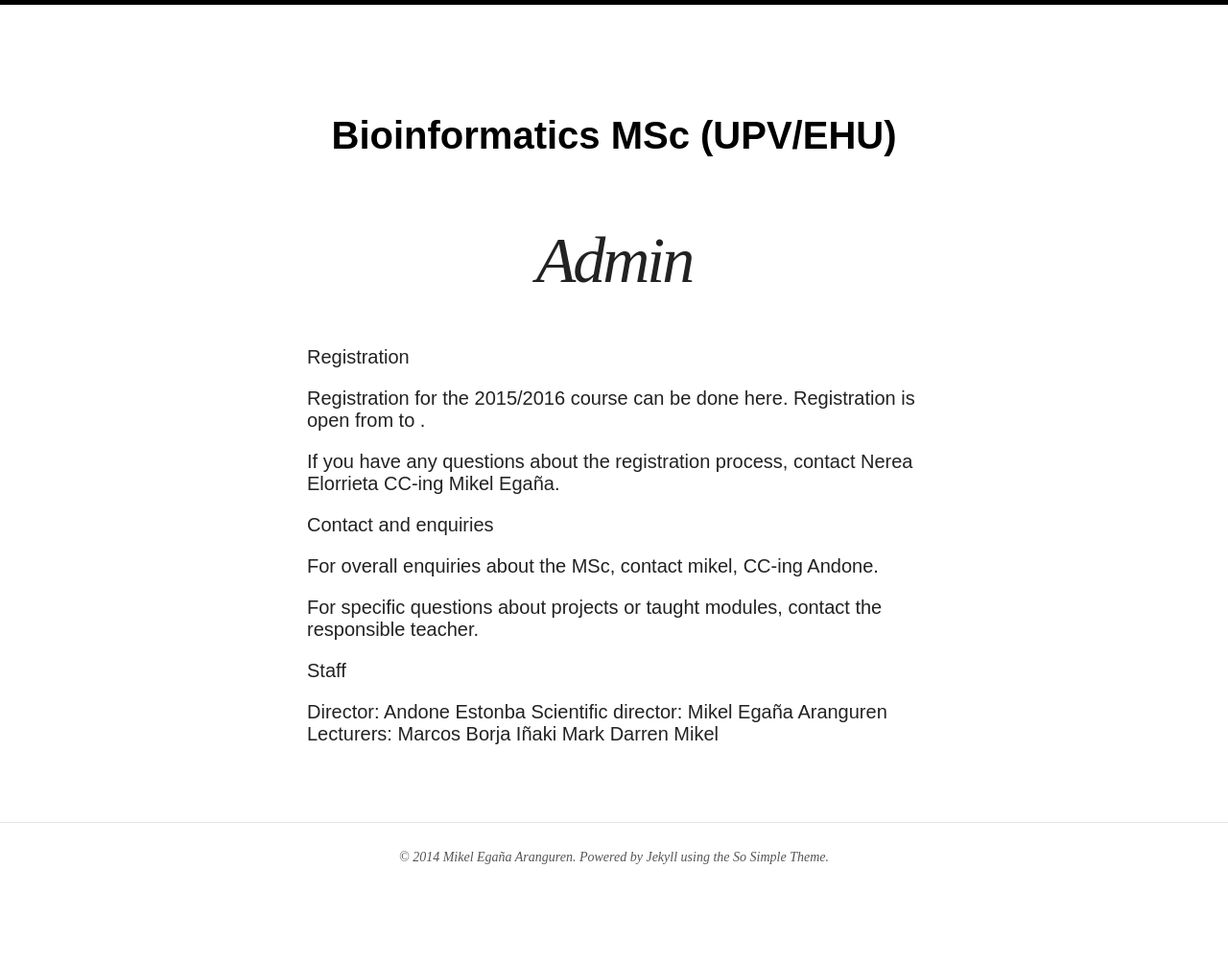
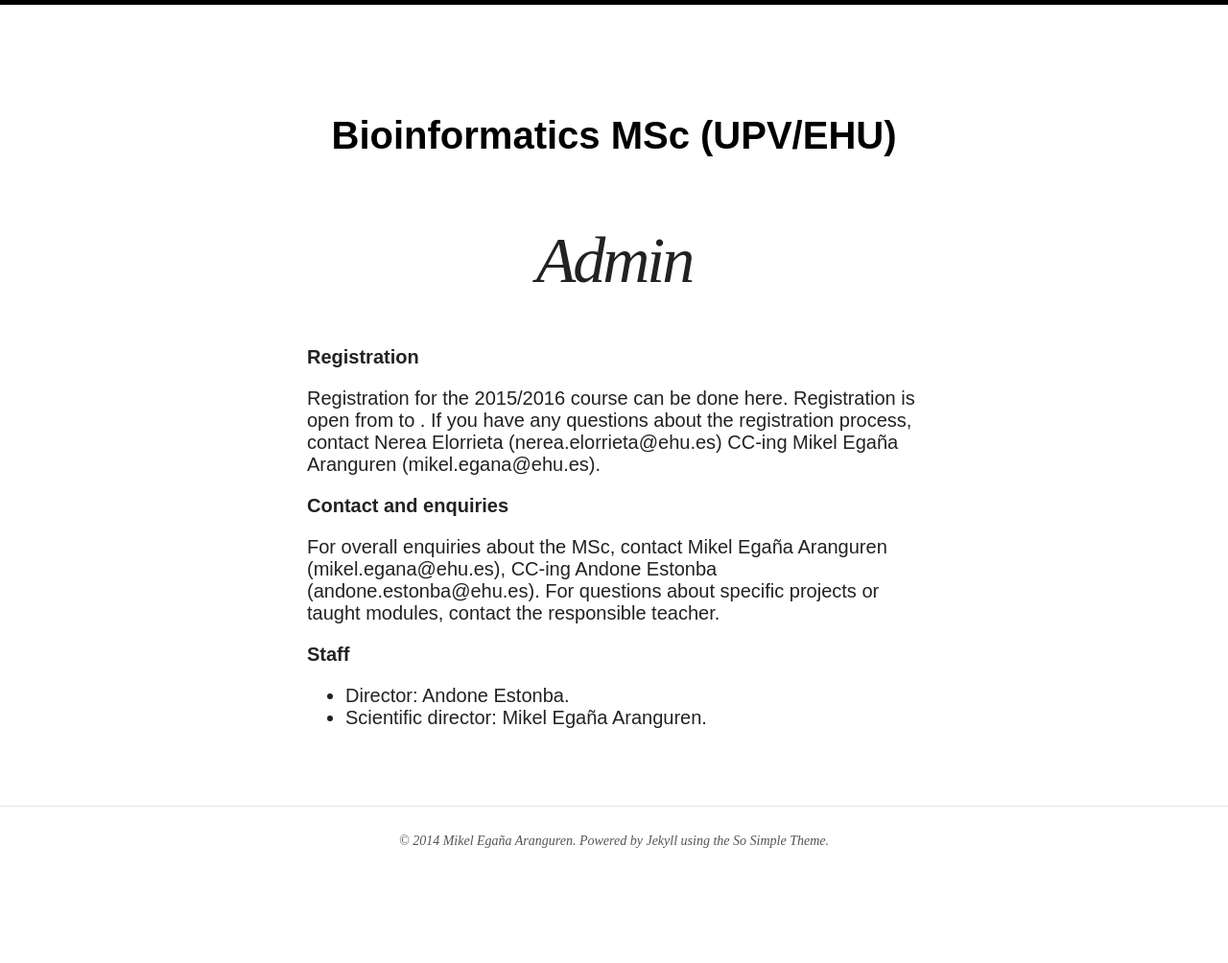
Before and after one commit to mikel-egana-aranguren/EHU-MSc-Bioinformatics, a Jekyll site: the page built from admin.md, in a window 1280 px wide. Shown: the whole page at 96% size. Built offline with Jekyll 4.4.1, drawn with Linux system fonts in a browser that asks for light colours; nearby versions of some CDN libraries.

```diff
--- a/_config.yml
+++ b/_config.yml
@@ -5,8 +5,8 @@ disqus_shortname:
 # search:           true
 # Change url to your domain. Leave localhost server or blank when working locally.
 # You don't need to specify the protocol if you want it available on http and https. Example: //localhost:4000
-# url:              http://mikel-egana-aranguren.github.io/EHU-MSc-Bioinformatics/
-url:            //localhost:4000
+url:              http://mikel-egana-aranguren.github.io/EHU-MSc-Bioinformatics/
+# url:            //localhost:4000
 
 # Owner/author information
 owner:
--- a/admin.md
+++ b/admin.md
@@ -11,26 +11,15 @@ image:
 share:
 ---
 
-Registration
+**Registration**
 
-Registration for the 2015/2016 course can be done here. Registration is open from to .
+Registration for the 2015/2016 course can be done here. Registration is open from to . If you have any questions about the registration process, contact Nerea Elorrieta (nerea.elorrieta@ehu.es) CC-ing Mikel Egaña Aranguren (mikel.egana@ehu.es).
 
-If you have any questions about the registration process, contact Nerea Elorrieta CC-ing Mikel Egaña.
+**Contact and enquiries**
 
-Contact and enquiries
+For overall enquiries about the MSc, contact Mikel Egaña Aranguren (mikel.egana@ehu.es), CC-ing Andone Estonba (andone.estonba@ehu.es). For questions about specific projects or taught modules, contact the responsible teacher.
 
-For overall enquiries about the MSc, contact mikel, CC-ing Andone.
+**Staff**
 
-For specific questions about projects or taught modules, contact the responsible teacher.
-
-Staff
-
-Director: Andone Estonba
-Scientific director: Mikel Egaña Aranguren
-Lecturers:
-Marcos
-Borja
-Iñaki
-Mark
-Darren
-Mikel
+* Director: Andone Estonba.
+* Scientific director: Mikel Egaña Aranguren.
```
Also changed, not shown: 404.md (+4 -0 lines), programme.md (+1 -3 lines), projects.md (+6 -4 lines).
